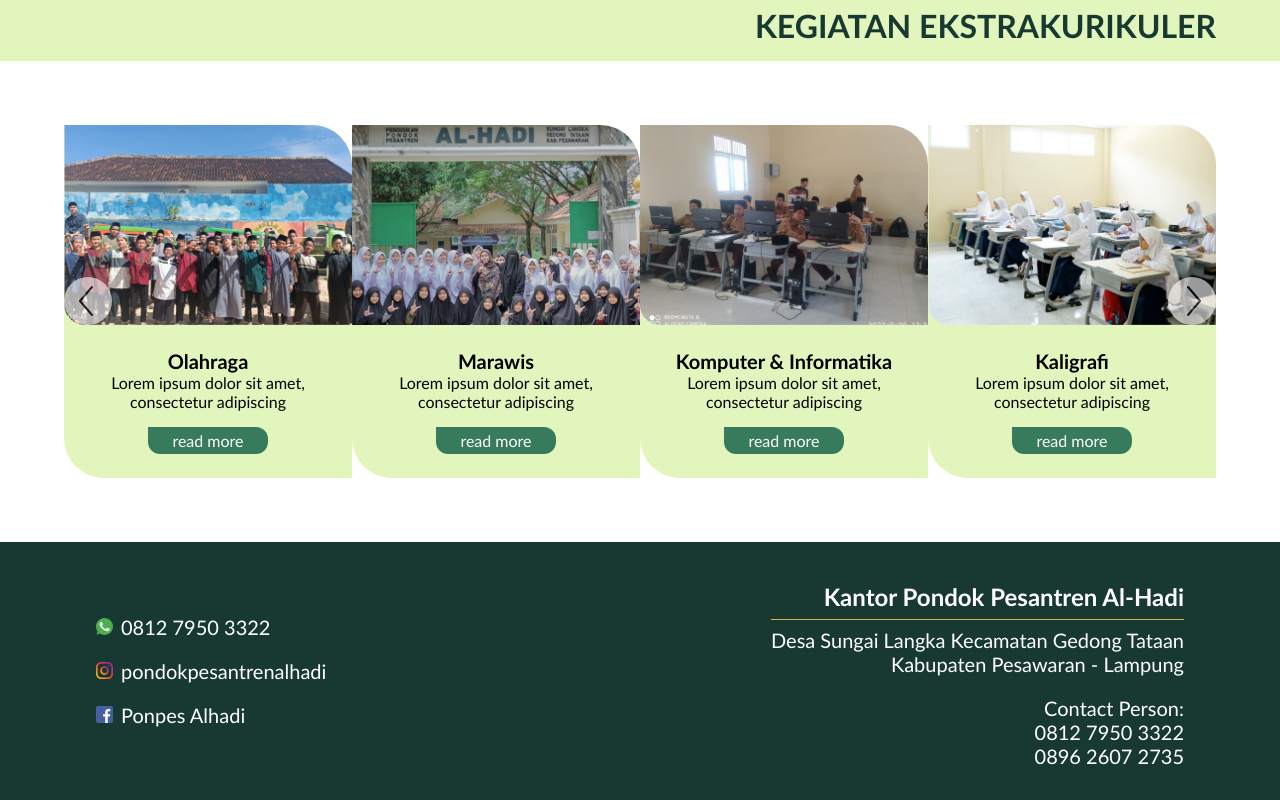
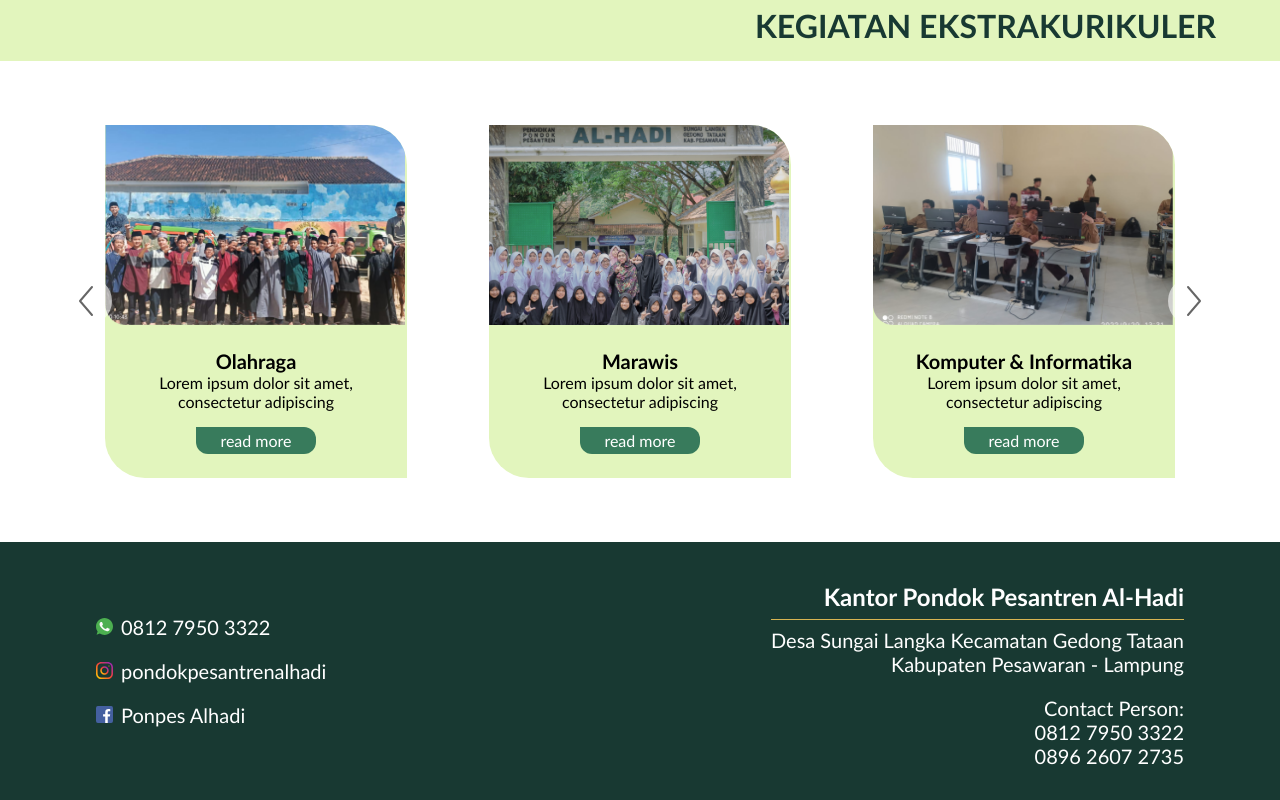
Before and after one commit to fadhilrafiii/ponpes-alhadi, a Next.js app: page /akademik in a window 1280 px wide. Shown: the part 2560-3360 px from the top of the page. Built offline with nearby package versions, Linux system fonts and the light colour scheme.

Commit message:
change ekskul slides to show to 3

```diff
--- a/pages/akademik.jsx
+++ b/pages/akademik.jsx
@@ -126,7 +126,7 @@ const Akademik = () => {
         <section id="ekstrakurikuler" className={styles.ekstrakurikuler}>
           <h2>KEGIATAN EKSTRAKURIKULER</h2>
           <div className={styles.ekstrakurikulerWrapper}>
-            <Carousel config={{ slidesToShow: 4, fade: false, arrows: true }}>
+            <Carousel config={{ slidesToShow: 3, fade: false, arrows: true }}>
               {ekstrakurikulers.map(({ image, title, body, to }, idx) => (
                 <div className={styles.ekstrakurikulerCard} key={idx}>
                   <div className={styles.imageWrapper}>
```
